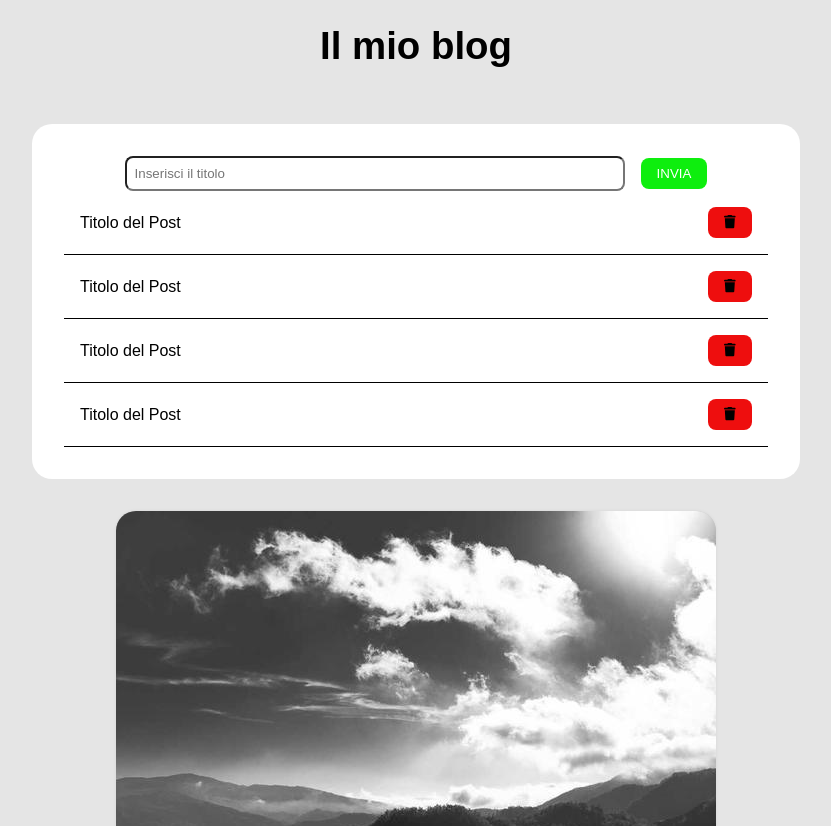
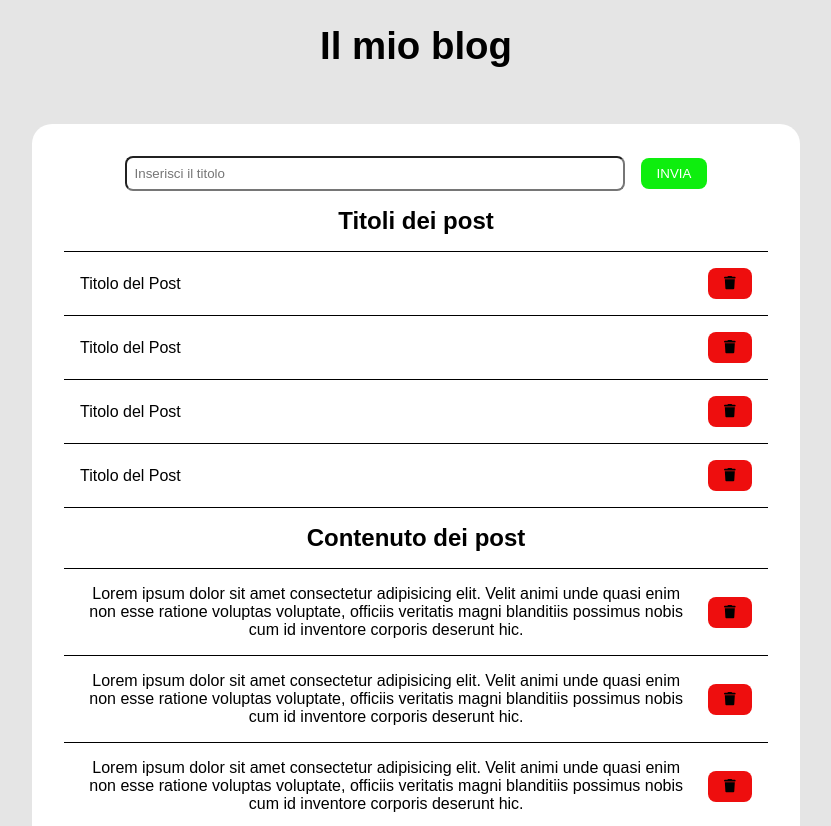
Before and after one commit to JacopoTrincanato/react-form, a React (Vite) app: page / in a window 1280 px wide. Shown: the top 826 px of the page, without its empty margins (224-1055 px from the left). Built offline with nearby package versions, Linux system fonts and the light colour scheme.

Commit message:
try to add new fields

```diff
--- a/components/form/Form.jsx
+++ b/components/form/Form.jsx
@@ -29,11 +29,11 @@ export default function Form() {
     }
 
     //creo una funzione per cancellare un titolo del post
-    function deleteTitle(e) {
+    function eliminate(e) {
 
         const deleteTitle = Number(e.target.getAttribute('data-index'))
 
-        const newPost = initialPosts.filter((task, index) => index != deleteTitle)
+        const newPost = initialPosts.filter((post, index) => index != deleteTitle)
 
         setInitialPosts(newPost)
 
@@ -50,8 +50,14 @@ export default function Form() {
             </form>
 
             < ul >
-                {initialPosts.map((post, index) => <li key={index}>{post.title}
-                    <button onClick={deleteTitle} data-index={index} className={style.deleteBtn}><FontAwesomeIcon icon={faTrash} /></button>
+                <li><h2>Titoli dei post</h2></li>
+                {initialPosts.map((post, index) => <li className={style.liItem} key={index}>{post.title}
+                    <button onClick={eliminate} data-index={index} className={style.deleteBtn}><FontAwesomeIcon icon={faTrash} /></button>
+                </li>)}
+
+                <li><h2>Contenuto dei post</h2></li>
+                {initialPosts.map((post, index) => <li className={style.liItem} key={index}>{post.content}
+                    <button onClick={eliminate} data-index={index} className={style.deleteBtn}><FontAwesomeIcon icon={faTrash} /></button>
                 </li>)}
 
             </ ul>
--- a/components/form/Form.module.css
+++ b/components/form/Form.module.css
@@ -20,3 +20,9 @@
     width: 500px;
     padding: 0.5rem;
 }
+
+.liItem {
+    display: flex;
+    justify-content: space-between;
+    align-items: center;
+}
--- a/src/index.css
+++ b/src/index.css
@@ -16,9 +16,6 @@ ul {
 li {
   border-bottom: 1px solid black;
   padding: 1rem;
-  display: flex;
-  justify-content: space-between;
-  align-items: center;
 }
 
 header,
```
